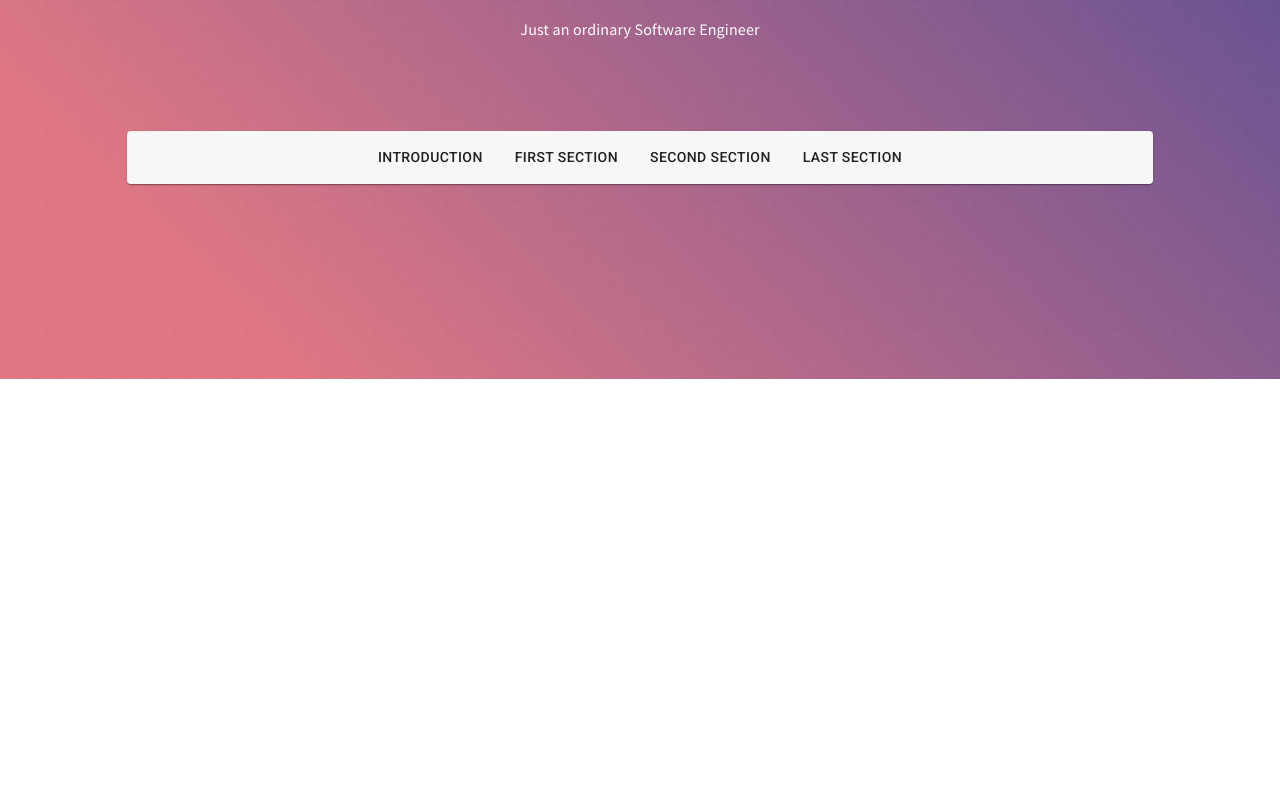
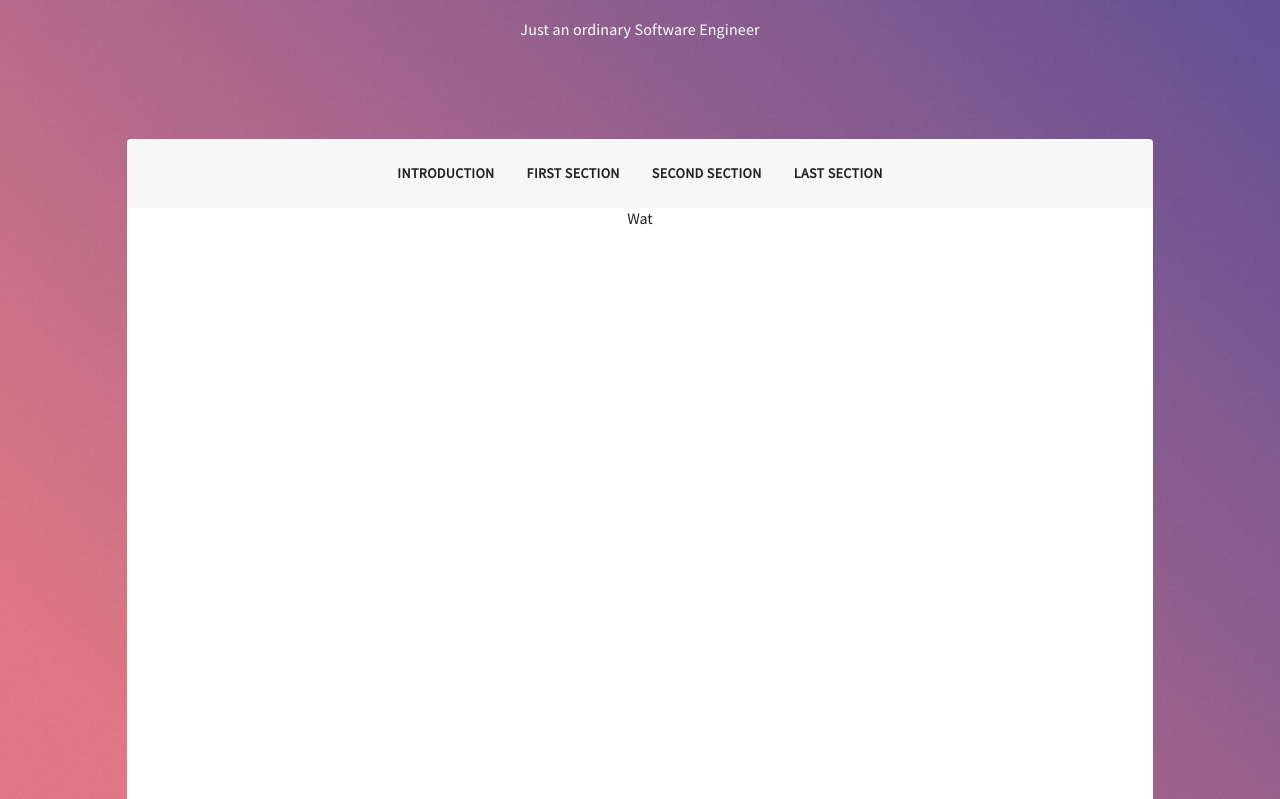
Before and after one commit to sakirma/portfolio-website, a React (Create React App) app: page / in a window 1280 px wide. Shown: the part 421-1220 px from the top of the page. Before the commit the page ends 800 px from the top, so only its background shows below. Built offline with nearby package versions, Linux system fonts and the light colour scheme.

Commit message:
Header done & Worked on body of portfolio

```diff
--- a/src/App.js
+++ b/src/App.js
@@ -19,17 +19,31 @@ const BigAvatar = withStyles({
     }
 })(Avatar);
 
+const PaperHeader = withStyles({
+    rounded: {
+        borderRadius: '4px 4px 0 0',
+    },
+})(Paper);
+
+const ButtonHeader = withStyles({
+    root: {
+        fontFamily: "'Source Sans Pro', sans-serif",
+        fontWeight: 'bold'
+    }
+})(Button);
 
 const linearBackground = makeStyles({
     root: {
-        backgroundImage: 'url(' + layer +') ,linear-gradient(45deg, #e37682 15%, #5f4d93 85%)',
+        backgroundImage: 'url(' + layer + ') ,linear-gradient(45deg, #e37682 15%, #5f4d93 85%)',
     }
 });
 
 function App() {
     const backgroundClasses = linearBackground();
     return (
-        <Container style={{flexGrow: 1, minHeight: "100vh", minWidth: "100vw", fontFamily: "'Source Sans Pro', sans-serif"}} className={backgroundClasses.root}>
+        <Container
+            style={{flexGrow: 1, minHeight: "100vh", minWidth: "100%", fontFamily: "'Source Sans Pro', sans-serif"}}
+            className={backgroundClasses.root}>
             <Grid
                 container
                 spacing={0}
@@ -63,34 +77,39 @@ function App() {
                 justify="center"
             >
                 <Grid item xl={9} lg={10} md align="center">
-                    <Paper xs={5} style={{backgroundColor: "#f7f7f7"}}>
+                    <PaperHeader xs={5} elevation={0} style={{backgroundColor: "#f7f7f7", paddingTop: '16px', paddingBottom: '16px', fontFamily: 'inherit'}}>
                         <Grid container justify="center" spacing={2} direction="row">
                             <Grid item>
-                                <Button>
+                                <ButtonHeader>
                                     Introduction
-                                </Button>
+                                </ButtonHeader>
                             </Grid>
                             <Grid item>
-                                <Button>
+                                <ButtonHeader>
                                     First Section
-                                </Button>
+                                </ButtonHeader>
                             </Grid>
                             <Grid item>
-                                <Button>
+                                <ButtonHeader>
                                     Second Section
-                                </Button>
+                                </ButtonHeader>
                             </Grid>
                             <Grid item>
-                                <Button>
+                                <ButtonHeader>
                                     Last Section
-                                </Button>
+                                </ButtonHeader>
                             </Grid>
                         </Grid>
+                    </PaperHeader>
+                </Grid>
+            </Grid>
+
+            <Grid container spacing={0} justify="center">
+                <Grid item xl={9} lg={10} md align="center">
+                    <Paper xs={5} elevation={0} square style={{height: '800px'}}>
+                        Wat
                     </Paper>
                 </Grid>
-                <Paper>
-
-                </Paper>
             </Grid>
         </Container>
     );
```
